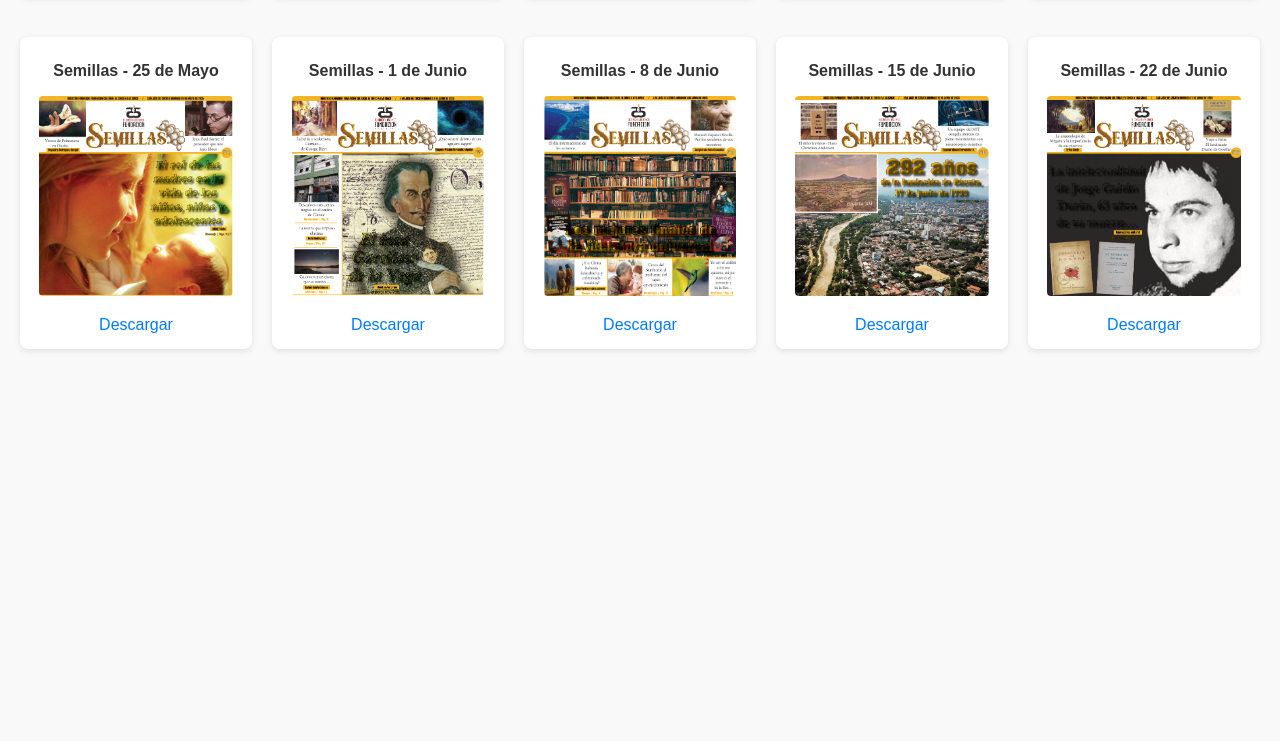
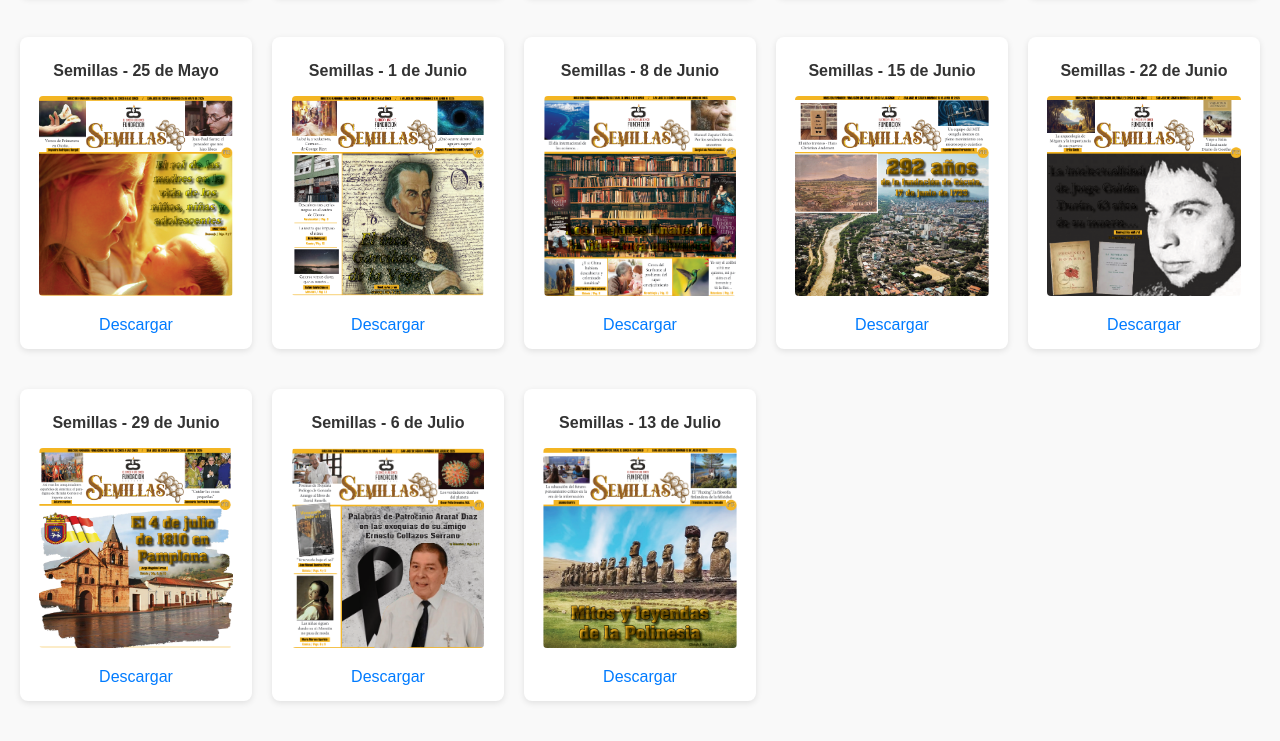
Before and after one commit to fundacionCincoaLasCinco/BlogInformativo-1, a plain HTML site: page index.html in a window 1280 px wide. Shown: the part 1889-2630 px from the top of the page. Before the commit the page ends 2318 px from the top, so only its background shows below. Drawn offline with Linux system fonts and the light colour scheme.

Commit message:
actualizacion

```diff
--- a/index.html
+++ b/index.html
@@ -259,6 +259,21 @@
                     <img src="Img/portada25.png?v=1.0.0" alt="Portada de Revista 25">
                     <a href="pdfs/SEMILLAS 22 de junio.pdf?v=1.0.0" download>Descargar</a>
                 </div>
+                 <div class="revista">
+                    <h3>Semillas - 29 de Junio</h3>
+                    <img src="Img/portada26.png?v=1.0.0" alt="Portada de Revista 26">
+                    <a href="pdfs/SEMILLAS 29 de junio.pdf?v=1.0.0" download>Descargar</a>
+                </div>
+                 <div class="revista">
+                    <h3>Semillas - 6 de Julio</h3>
+                    <img src="Img/portada27.png?v=1.0.0" alt="Portada de Revista 27">
+                    <a href="pdfs/SEMILLAS 6 de julio.pdf?v=1.0.0" download>Descargar</a>
+                </div>
+                <div class="revista">
+                    <h3>Semillas - 13 de Julio</h3>
+                    <img src="Img/portada28.png?v=1.0.0" alt="Portada de Revista 28">
+                    <a href="pdfs/SEMILLAS 13 de julio.pdf?v=1.0.0" download>Descargar</a>
+                </div>
                  </div>
 
             </div>
```
Also changed, not shown: Img/portada26.png (added), Img/portada27.png (added), Img/portada28.png (added), 3 other files.
